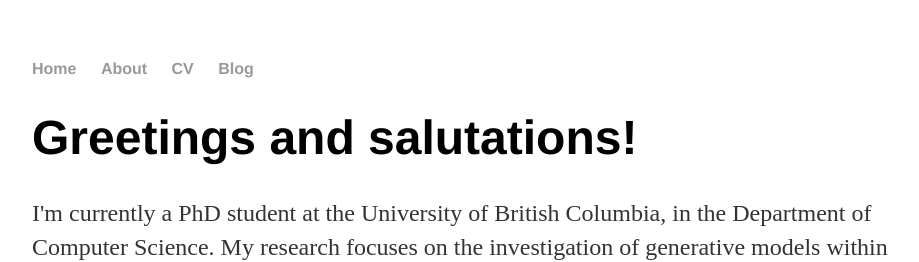
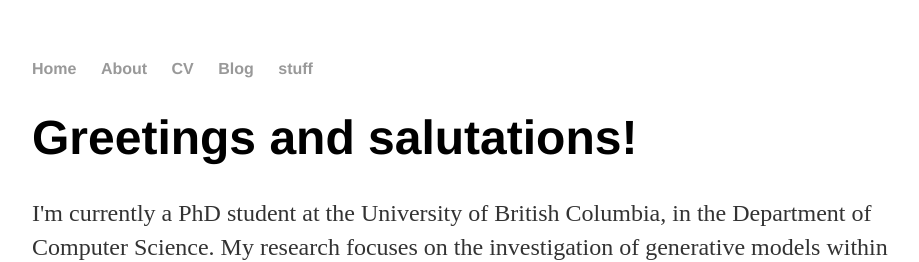
Before and after one commit to WilderLavington/old_web_page, a Jekyll site: the page built from index.html, in a window 1280 px wide. Shown: the top 262 px of the page, without its empty margins (160-1079 px from the left). Built offline with Jekyll 4.4.1, drawn with Linux system fonts in a browser that asks for light colours.

Commit message:
Update default.html

```diff
--- a/_layouts/default.html
+++ b/_layouts/default.html
@@ -12,6 +12,7 @@
 		        	<li><a href="/about">About</a></li>
 	        		<li><a href="/cv">CV</a></li>
 	        		<li><a href="/blog">Blog</a></li>
+				<li><a href="/other stuff">stuff</a></li>
 	    		</ul>
 			</nav>
 			<div class="container">
```
